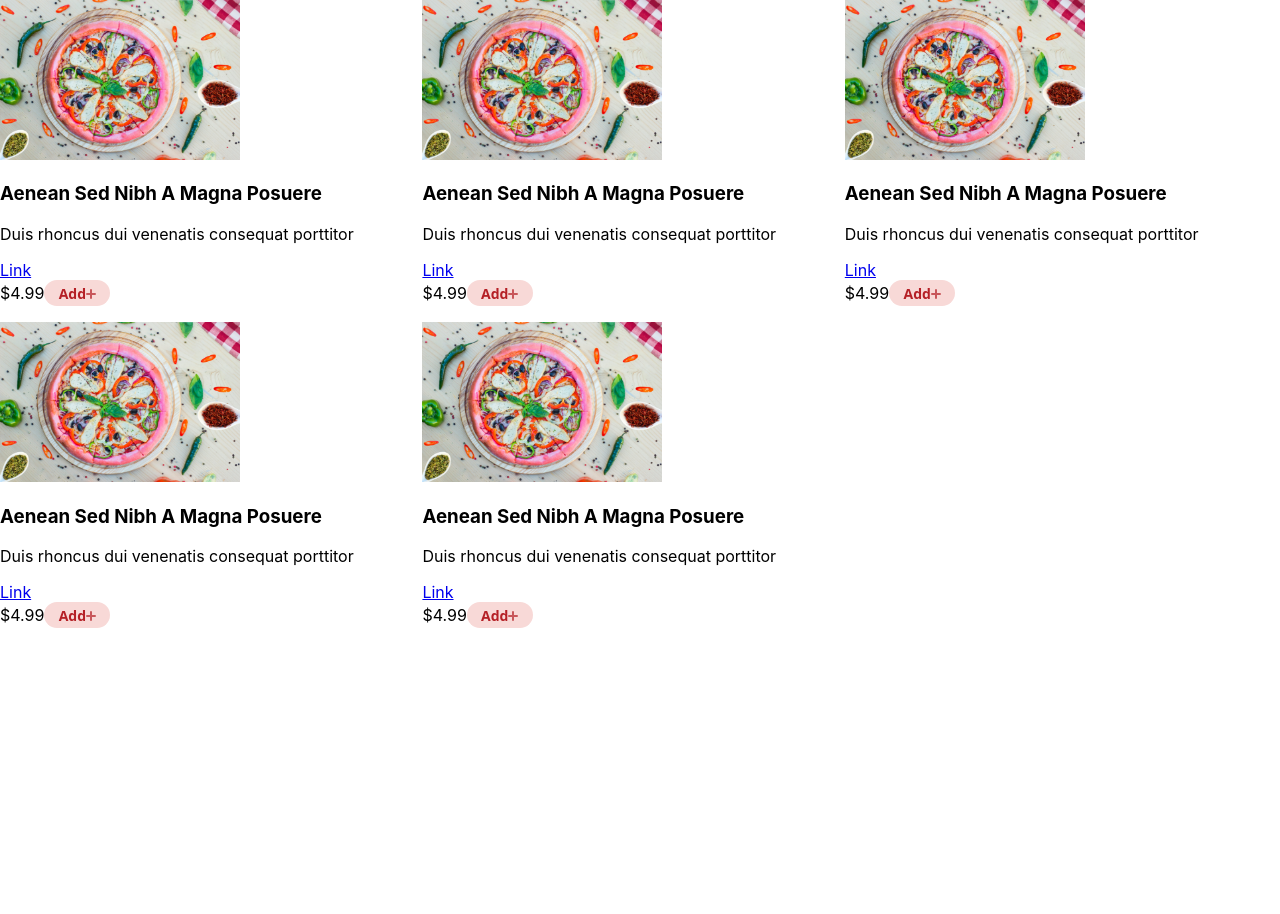
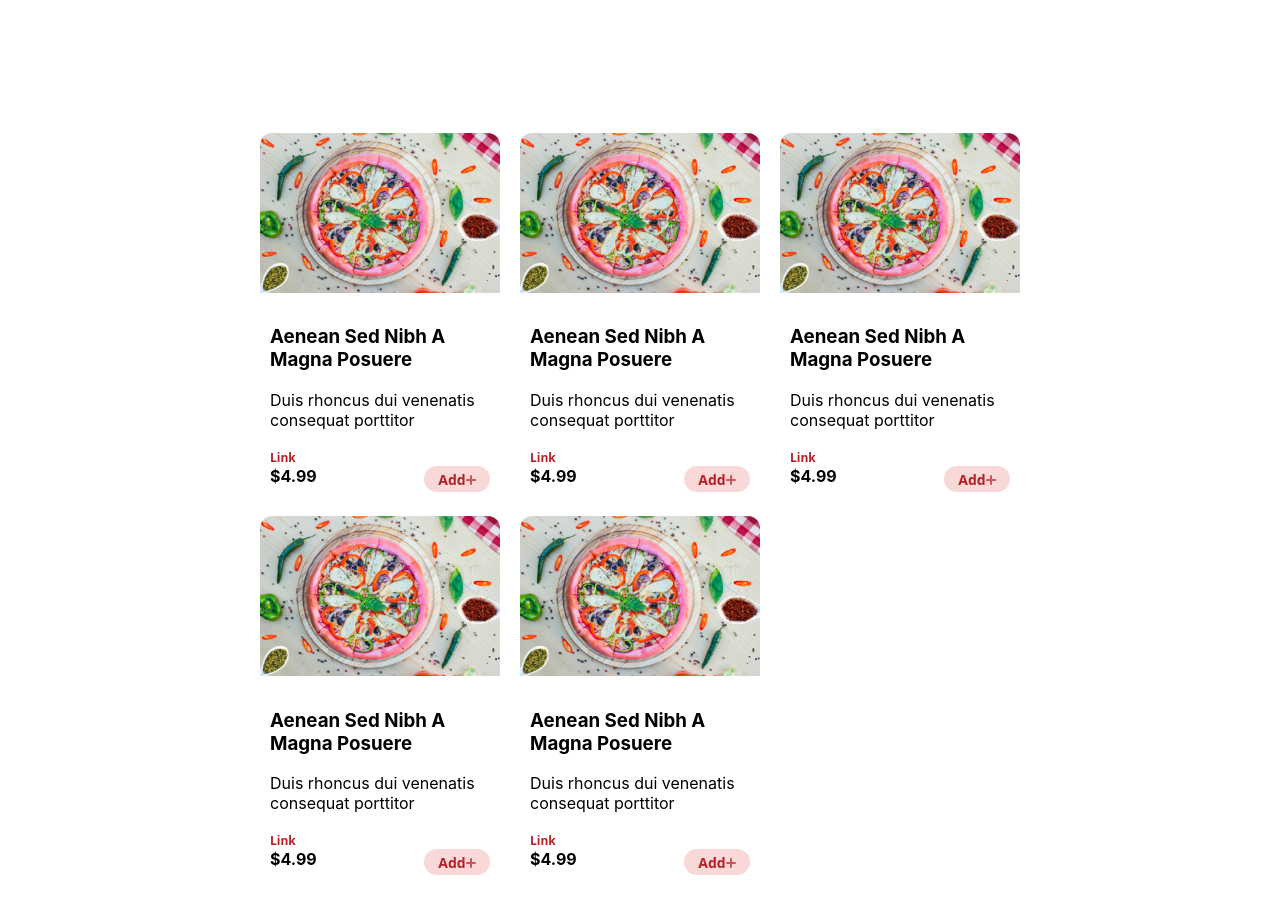
Before and after one commit to pratapshiv1992/react-generic-components, a React (Create React App) app: page / in a window 1280 px wide. Shown: the top 914 px of the page. Before the commit the page ends 800 px from the top, so only its background shows below. Built offline with nearby package versions, Linux system fonts and the light colour scheme.

Commit message:
card style fixed

```diff
--- a/src/App.js
+++ b/src/App.js
@@ -1,6 +1,7 @@
 import React from 'react';
 import ItemCard from './common/IteamCard';
 import Aenean_Sm from './assets/Aenean_Sm.png';
+import './styles/index.css';
 
 const ItemCardData = [
     [{
@@ -54,10 +55,10 @@ const ItemCardData = [
 
 const Cart = (props) => {
     return (
-        <div style={{width: "100%"}}>{
+        <div  style={{maxWidth: "780px",paddingTop:123,paddingBottom:123,margin:"auto"}}>{
             ItemCardData.map((itemGroup) => {
                 const items = itemGroup.map((data, key) => <ItemCard key={`${key}`} {...data} />)
-                return <div style={{width: "100%"}}>{items}</div>
+                return <div>{items}</div>
             })}
         </div>
     );
--- a/src/common/Button.jsx
+++ b/src/common/Button.jsx
@@ -3,7 +3,7 @@ import '../styles/index.css';
 
 export const ChipButton = ({name, value, label, icon, onClick, children, disabled, onMouseOver, onMouseOut}) => {
     return (
-        <button style={{width:66, height:26 }}
+        <button style={{width:66, height:26, float:"right" }}
             value={value} name={name} className="chip-button" disabled={disabled}
             onClick={onClick} onMouseOver={onMouseOver} onMouseOut={onMouseOut}>
             <span className="chip-button-label">{label}</span>
--- a/src/common/IteamCard.jsx
+++ b/src/common/IteamCard.jsx
@@ -4,19 +4,21 @@ import  AddIcon from '../assets/AddIcon';
 
 const ItemCard = ({src, alt, height, width, description, title, link, linkText, price}) => {
     return (
-        <div style={{width: "33%", display: "inline-block", paddingBottom:"16px" }}>
+        <div className="item-card" style={{maxWidth: "240px",margin:" 10px", display: "inline-block"}}>
             <div><img src={src} alt={alt} height={height} width={width}/></div>
+            <div style={{padding:10}}>
             <h3>{title}</h3>
             <p>{description}</p>
-            <div><a href={link}>{linkText}</a></div>
+            <div><a className="item-card-link" href={link}>{linkText}</a></div>
             <div>
-                <span>{price}</span>
+                <span style={{fontWeight:"bolder"}}>{price}</span>
                 <ChipButton
                     label="Add"
                     disabled={false}
                     icon={<AddIcon />}
                 />
             </div>
+            </div>
         </div>
     );
 }
--- a/src/styles/index.css
+++ b/src/styles/index.css
@@ -40,4 +40,39 @@
 .chip-button:active {
     opacity: .7;
     border: 1px solid #B52026B3;
-  }
+}
+
+.item-card-link{
+    text-align: left;
+    font: Bold 12px 'Open Sans';
+    letter-spacing: 0;
+    color: #B52026;
+    text-decoration: none;
+}
+
+
+.item-card-link:hover {
+    text-decoration:underline;
+}
+
+
+.item-card-link:disabled {
+    color: #C0C0C0;
+}
+
+.item-card {
+    background: #FFFFFF 0% 0% no-repeat padding-box;
+    border-radius: 12px;
+    opacity: 1;
+}
+
+img{
+    border-radius: 12px 12px 0px 0px;
+}
+.item-card:hover {
+    box-shadow: 0px 0px 30px #2114141A;
+}
+
+.padding-10{
+    padding: 10px !important;
+}
```
